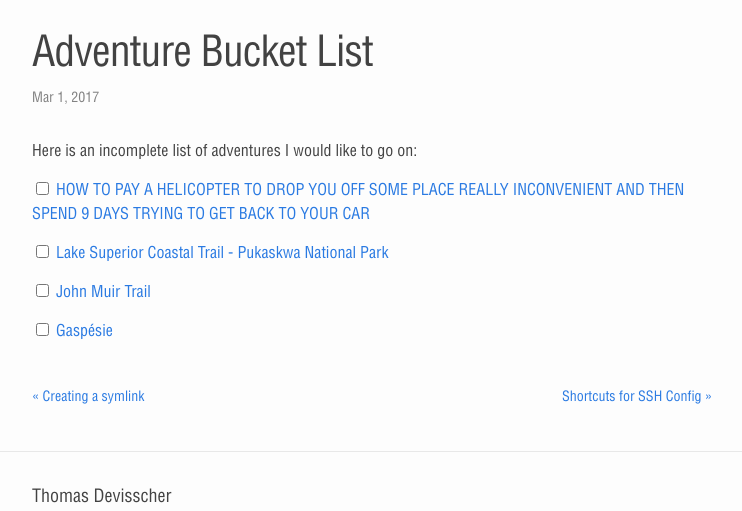
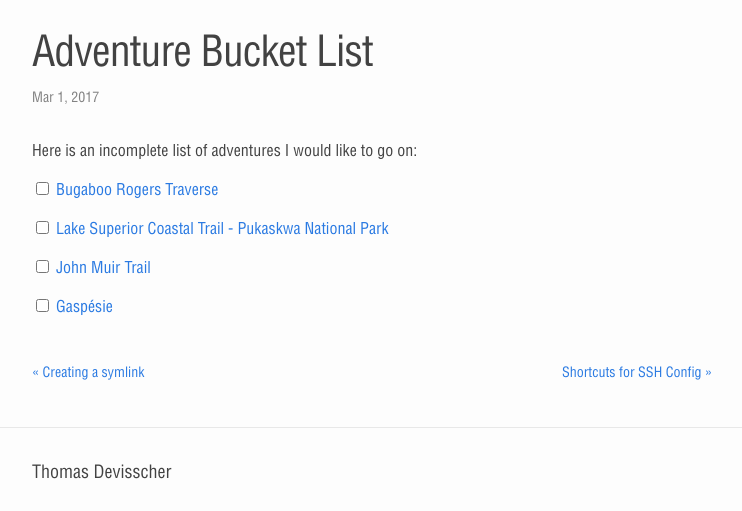
Before and after one commit to devisscher/old_devisscher.github.io, a Jekyll site: the page built from _posts/blog/2017-03-01-adventure-bucket-list.markdown, in a window 1280 px wide and 1119 px high, cut to the strip 348-859 px from the top of the window. Shown: the whole strip, without its empty margins (268-1010 px from the left). Built offline with Jekyll 4.4.1, drawn with Linux system fonts in a browser that asks for light colours; nearby versions of some CDN libraries; comment, search, counter and statistics services are not loaded.

```diff
--- a/_posts/blog/2017-03-01-adventure-bucket-list.markdown
+++ b/_posts/blog/2017-03-01-adventure-bucket-list.markdown
@@ -8,7 +8,7 @@
 
 Here is an incomplete list of adventures I would like to go on:
 
-<input type="checkbox" /> [HOW TO PAY A HELICOPTER TO DROP YOU OFF SOME PLACE REALLY INCONVENIENT AND THEN SPEND 9 DAYS TRYING TO GET BACK TO YOUR CAR](https://mountainwagon.com/the-blog/2017/1/12/how-to-pay-a-helicopter-to-drop-you-off-some-place-really-inconvenient-and-then-spend-9-days-trying-to-get-back-to-your-car)
+<input type="checkbox" /> [Bugaboo Rogers Traverse](https://mountainwagon.com/the-blog/2017/1/12/how-to-pay-a-helicopter-to-drop-you-off-some-place-really-inconvenient-and-then-spend-9-days-trying-to-get-back-to-your-car)
 
 <input type="checkbox" /> [Lake Superior Coastal Trail - Pukaskwa National Park](http://www.pc.gc.ca/pn-np/on/pukaskwa/activ/hiking-randonnees/b.aspx)
 
```
